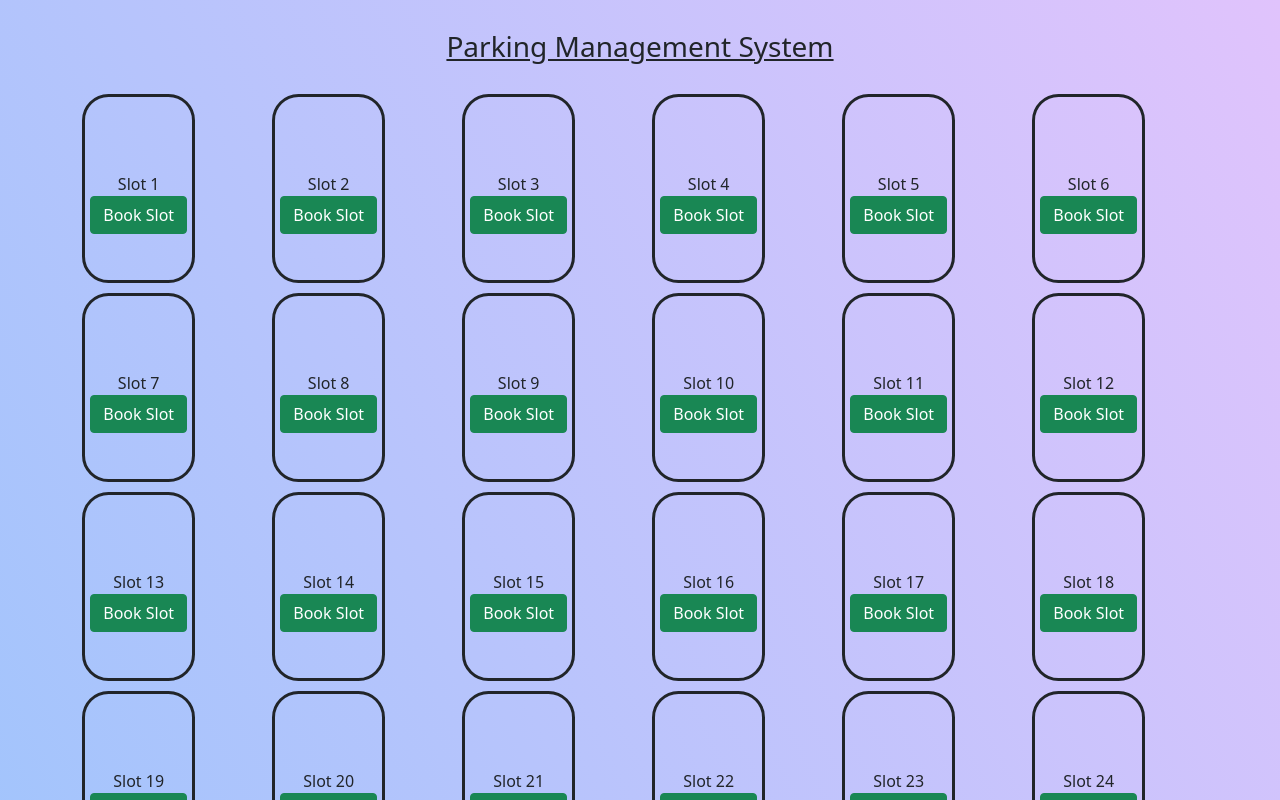
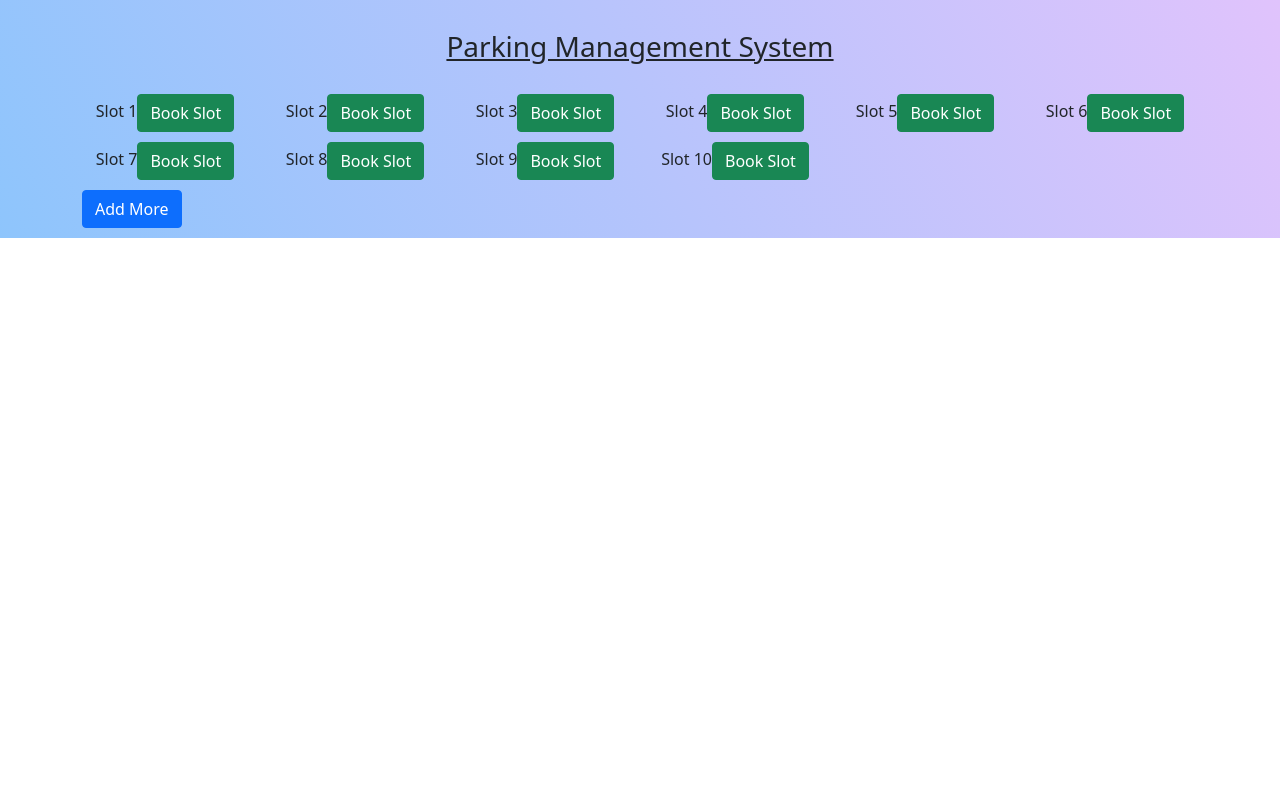
Before and after one commit to SreeHarsha070/Parking31, a React (Create React App) app: page / in a window 1280 px wide. Shown: the top 800 px of the page. Built offline with nearby package versions, Linux system fonts and the light colour scheme.

Commit message:
Update Cards.js

```diff
--- a/src/Components/Cards.js
+++ b/src/Components/Cards.js
@@ -22,11 +22,12 @@ function Cards() {
 
     const handleClose = () => setShow(false);
 
-    const [range, setRange] = useState(50);
+    const [range, setRange] = useState(10);
     const [cardata, setCardata] = useState([])
-    const [allocatedList, setAllocatedList] = useState([2, 8, 10]);
+    const [allocatedList, setAllocatedList] = useState([]);
     const emprtyslots = [];
     const [selectslotnum, setSelectslotnum] = useState(0);
+    const [min, Setmin] = useState(1);
     const [name, setName] = useState("")
     const [mobile, setMobile] = useState("")
     const [slotlist, setSlotlist] = useState({
@@ -42,37 +43,35 @@ function Cards() {
 
 const nameslist = [];
 const arr = [];
-nameslist[2] = 'ravi';
-nameslist[8] = 'harsha';
-nameslist[10] = 'kiran';
-let min = 1;
 
 
+
+
+
+const getPosts = async () => {
+  try {
     for(let i=1;i<=range;i++){
 
       if(allocatedList.includes(i) == true ){
           arr[i] = {'id':i,'title':'Slot '+i,'name':nameslist[i],'status':1};
-        //setSlotlist(slotlist => [...slotlist,  {'id':i,'title':'Slot '+i,'name':nameslist[i],'status':1})
-        //setSlotlist(slotlist => ({ ...slotlist, ["id"]: i,["title"]: 'Slot '+i, ["name"]: nameslist[i], ["status"]: 1 }));
-
       }else if(allocatedList.includes(i) == false ){
 
           arr[i] = {'id':i,'title':'Slot '+i,'name':null,'status':0};
-        //setSlotlist(slotlist => [...slotlist,  {'id':i,'title':'Slot '+i,'name':null,'status':0})
-        //setSlotlist(slotlist => ({ ...slotlist, ["id"]: i,["title"]: 'Slot '+i, ["name"]: null, ["status"]: 0 }));
+      }
+      setDataList(arr);
 
   }
 
+  } catch (err) {
+    console.error(err.message);
   }
+};
 
 useEffect(() => {
-  arr.map((slot, index)=>{
+  getPosts()
 
-
-         setDataList(slot)
-
-  })
 },[])
+//console.log(dataList);
 //setSlotlist(arr);
  const addMore = ()=>{
     setRange(range + 10)
@@ -80,15 +79,15 @@ useEffect(() => {
 
 
 const handleShow = (num) => {
-    //console.log(min);
-    //console.log(num);
+    console.log(min);
     if(min < num ){
       alert(`Slot ${min} is available.  Please choose numeric order only.`)
     }else{
       setShow(true);
       const index = emprtyslots.indexOf(num)
       setSelectslotnum(num);
-      min = num;
+      Setmin(num);
+
     }
 
 
@@ -105,9 +104,15 @@ const movetoFree = (num) => {
   //console.log(index)
 
       allocatedList.splice(index, 1)
-      arr[num].status = 0;
-      setAllocatedList(allocatedList)
+      setAllocatedList(allocatedList => [...allocatedList, num])
       alert(`The  slot ${num} is now available to book`)
+      dataList[num].status = 0;
+      //console.log(dataList[num]);
+      popover(dataList[num])
+      setDataList(dataList);
+      if(min > num){
+        Setmin(num);
+      }
 
 
 
@@ -118,7 +123,20 @@ const onSubmitHandler = (event) => {
     event.preventDefault();
     alert(`The Person : ${name} Successfully booked slot ${selectslotnum} `)
     setAllocatedList(allocatedList => [...allocatedList, selectslotnum])
-    arr[selectslotnum].name = name;
+
+    dataList[selectslotnum].name = name;
+    dataList[selectslotnum].status = 1;
+    //setDataList(dataList);
+    setDataList(dataList)
+    // setDataList(dataList => {
+    //   // Object.assign would also work
+    //   return {...dataList, dataList};
+    // });
+    console.log(dataList[selectslotnum])
+    //setSelectslotnum(num);
+    Setmin(min + 1)
+
+
     setShow(false);
     setName("");
     setMobile("");
@@ -129,7 +147,7 @@ const onSubmitHandler = (event) => {
     <Popover id="popover-basic">
       <Popover.Header as="h3">Menu</Popover.Header>
       <Popover.Body>
-    {/* {data.title} */}
+
     {data.status==1 ?
     <p> {data.name} Already Booked <br /><br></br><span>Options : <Button variant="primary" onClick={()=>{movetoFree(data.id)}}>
     Move to free
@@ -148,11 +166,11 @@ return (
     <Row>
         <h3 style={{textAlign:"center",marginTop:"20px",marginBottom:"20px",textDecoration:"underline"}}>Parking Management System</h3>
         {
-            arr.map((slot, index)=>{
+            dataList.map((slot, index)=>{
                 return(
                   <Col style={{marginTop:"10px"}} md={2} key={index}>
                     <div className="ranga1">
-                        <div className="border1 top text-center"> {slot.title}
+                        <div className="top text-center"> {slot.title}
 
                     <OverlayTrigger trigger="click" rootClose  placement="right" overlay={popover(slot)}>
                     <Button variant="success">Book Slot</Button>
```
Lines whose indentation alone changed are shown as unchanged.
